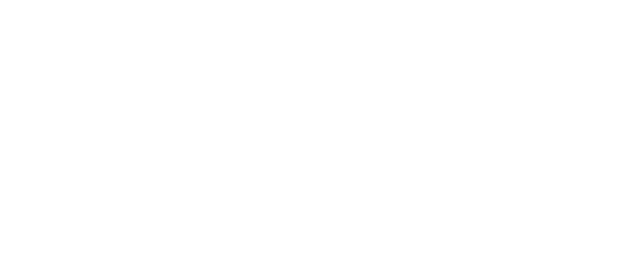
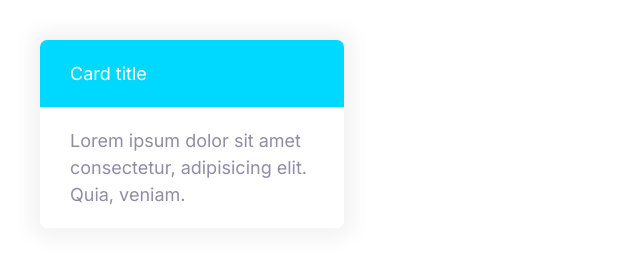
Before and after one commit to amirht222/Moshify, a plain HTML site: page index.html in a window 1280 px wide. Shown: the whole page, without its empty margins (0-640 px from the left). Drawn offline with Linux system fonts and the light colour scheme.

Commit message:
build card component

```diff
--- a/css/styles.css
+++ b/css/styles.css
@@ -280,3 +280,26 @@ a {
     font-size: 1.5rem;
   }
 }
+
+/* cards */
+
+.card {
+  border-radius: 7px;
+  box-shadow: 0 0 20px 10px #f3f3f3;
+  overflow: hidden;
+}
+
+.card__header,
+.card__body {
+  padding: 2rem 3rem;
+}
+
+.card--primary .card__header {
+  background: var(--color-primary);
+  color: #fff;
+}
+
+.card--secondary .card__header {
+  background: var(--color-secondary);
+  color: #fff;
+}
--- a/index.html
+++ b/index.html
@@ -14,6 +14,14 @@
     <link rel="stylesheet" href="css/styles.css" />
   </head>
   <body>
-
+    <div style="width: 30%; padding: 4rem">
+      <div class="card card--secondary">
+        <header class="card__header">Card title</header>
+        <div class="card__body">
+          Lorem ipsum dolor sit amet consectetur, adipisicing elit. Quia,
+          veniam.
+        </div>
+      </div>
+    </div>
   </body>
 </html>
```
Also changed, not shown: components/card.html (added, +6 -0 lines).
